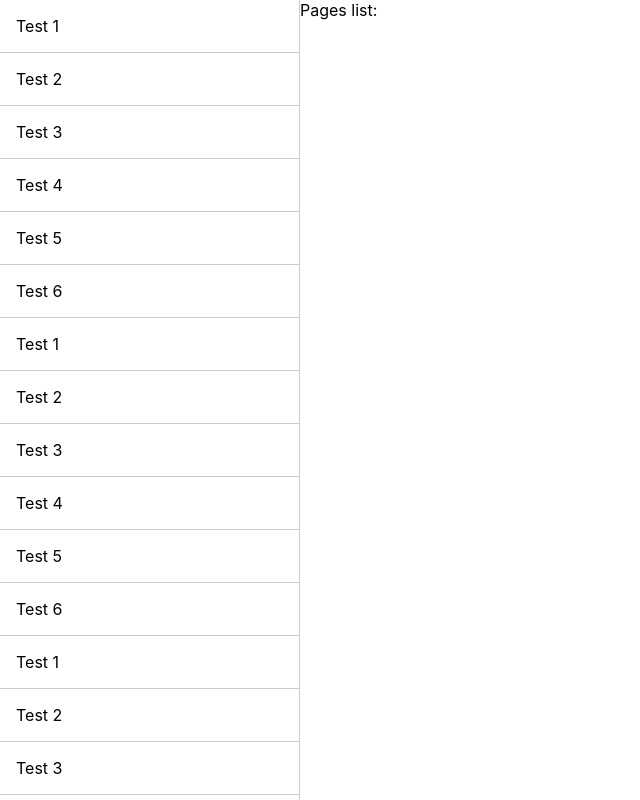
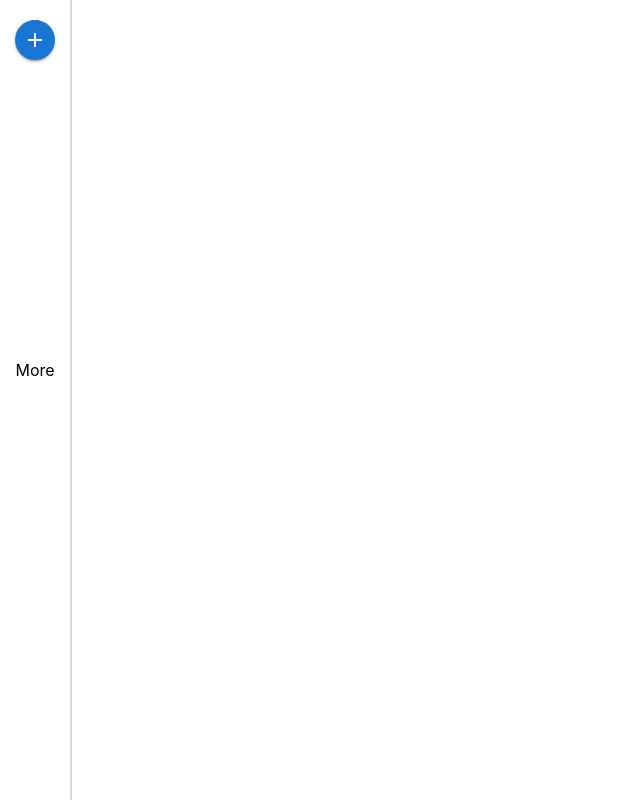
Before and after one commit to alex-faryna/ColorFULL-notes, a React (Create React App) app: page / in a window 1280 px wide. Before the commit this address led to /dashboard. Shown: the whole page, without its empty margins (0-640 px from the left). Built offline with nearby package versions, Linux system fonts and the light colour scheme.

Commit message:
added side menu

```diff
--- a/src/App.tsx
+++ b/src/App.tsx
@@ -1,8 +1,108 @@
-import React, {useEffect} from 'react';
+import React, {useEffect, useRef, useState} from 'react';
 import {useDispatch} from 'react-redux';
 import {stubDataLoaded} from "./store/task-organizer-state";
-import NavigationMenuComponent from "./components/navigation-menu/navigation-menu.component";
-import {Outlet} from "react-router-dom";
+import "./common-classes.css"
+import Button from '@mui/material/Button';
+import {Add} from "@mui/icons-material";
+
+export interface Color {
+    id: number;
+    color: string;
+}
+
+export interface ColorBubble {
+    color: Color;
+    event: MouseEvent;
+}
+
+export const COLORS = [
+    "#ff7459",
+    "#81d26e",
+    "#5678ff",
+    "#fdbc59",
+    "#fdf375",
+    "#424242"
+];
+
+export const THEME_COLORS = COLORS.map((color, id) => ({id, color}));
+
+export const getContrastColor = (hex: string) => {
+    hex = hex.charAt(0) === "#" ? hex.substring(1,7) : hex;
+    const colorBrightness = hexToCol(hex, 0, 299) + hexToCol(hex, 2, 587) + hexToCol(hex, 4, 114);
+    return colorBrightness > 130000 ? "#000000" : "#ffffff"
+}
+
+const hexToCol = (hex: string, idx: number, mult: number): number => {
+    return parseInt(hex.substring(idx,idx + 2),16) * mult;
+}
+
+function SideMenu() {
+    const BUBBLE_FRAME_TIME = 85;
+    const rawAnimation = [
+        {transform: "translateY(0)", easing: "ease-out"},
+        ...THEME_COLORS.map((_, i) => ({
+            transform: `translateY(${20 + (i + 1) * 36}px)`,
+        })),
+    ];
+    const colors = THEME_COLORS.reverse();
+    const [showColors, setShowColors] = useState(false);
+    const bubbles = useRef<HTMLElement[]>([]);
+
+    const toggle = () => {
+        animate(!showColors);
+        setShowColors(!showColors);
+    }
+
+    const animate = (show: boolean) => {
+        const easing = showColors ? "ease-out" : 'ease-in';
+        const animation = rawAnimation.map(anim => ({...anim, easing}));
+        (showColors ? bubbles.current : bubbles.current.reverse()).forEach((bubble, i) => {
+            console.log(bubble);
+            bubble.animate(animation.slice(0, i + 2), {
+                duration: BUBBLE_FRAME_TIME * (i + 1),
+                delay: show ? 0 : BUBBLE_FRAME_TIME * (bubbles.current.length - i),
+                fill: "forwards",
+                direction: show ? "normal" : "reverse",
+            });
+        });
+        bubbles.current = [];
+    }
+
+    return <div className='side-menu'>
+        <div className='flex-column relative'>
+            <Button variant='contained' className="z1" onClick={toggle}>
+                <Add />
+            </Button>
+            {
+                colors.map(color => <div key={color.id}
+                                         ref={elem => elem ? bubbles.current.push(elem!) : null}
+                                         className="color-bubble absolute pointer"
+                                         style={{ background: color.color }}>
+
+                </div>)
+            }
+            <span className="test">More</span>
+        </div>
+    </div>
+}
+
+{
+    /*
+    <div class="flex-column relative">
+      <button mat-mini-fab class="z1" (click)="showColors = !showColors; animateBubbles(showColors)">
+        <mat-icon>add</mat-icon>
+      </button>
+      <div *ngFor="let color of colors" #colorBubble
+           class="color-bubble absolute pointer"
+           [style.background]="color.color"
+           (click)="bubbleClicked(color, $event)"
+      ></div>
+      <span class="test" (click)="more()">More</span>
+    </div>
+
+     */
+}
+
 
 function App() {
     const dispatch = useDispatch();
@@ -21,8 +121,16 @@ function App() {
     ]
 
     return <>
-        <NavigationMenuComponent items={navigationItems} />
-        <Outlet />
+        <SideMenu />
+        {
+            /*
+             <app-side-menu (bubbleClick)="addNote($event)"></app-side-menu>
+        <app-notes-list class="notes"></app-notes-list>
+        <div #bubble class="bubble-container">
+            <div class="bubble"></div>
+    </div>
+             */
+        }
     </>
 }
 
--- /dev/null
+++ b/src/common-classes.css
@@ -0,0 +1,69 @@
+.relative {
+    position: relative;
+}
+
+.z1 {
+    z-index: 1;
+}
+
+.z0 {
+    z-index: 0;
+}
+
+.z-1 {
+    z-index: -1;
+}
+
+.circle {
+    border-radius: 50%;
+}
+
+.no-pointer {
+    pointer-events: none;
+}
+
+.no-select {
+    user-select: none;
+}
+
+.visible {
+    visibility: visible;
+}
+
+.hidden {
+    visibility: hidden;
+}
+
+.removed {
+    display: none;
+}
+
+.pointer {
+    cursor: pointer;
+}
+
+.absolute {
+    position: absolute;
+}
+
+.fixed {
+    position: fixed;
+}
+
+.block {
+    display: block;
+}
+
+.flex {
+    display: flex;
+}
+
+.flex-column {
+    display: flex;
+    flex-direction: column;
+    align-items: center;
+}
+
+.flex-align-start {
+    align-items: flex-start;
+}
--- a/src/index.css
+++ b/src/index.css
@@ -33,62 +33,56 @@ code {
     monospace;
 }
 
-.relative {
-  position: relative;
+.notes {
+  z-index: 10;
 }
 
-.row {
-  display: flex;
-  align-items: center;
+.bubble-container {
+  z-index: 5;
+  position: fixed;
+  transform: translate(0, 0);
 }
 
-.column {
+.bubble {
+  opacity: 0;
+  pointer-events: none;
+  border-radius: 50%;
+  border: 1.5px solid rgba(0,0,0,0.25);
+  width: 20px;
+  aspect-ratio: 1;
+  transform: translate(0, 0);
+}
+
+.color-bubble {
+  border-radius: 50%;
+  border: 1.5px solid rgba(0,0,0,0.25);
+  width: 20px;
+  aspect-ratio: 1;
+}
+
+.side-menu {
+  border-right: 2px solid rgba(0,0,0,0.15);
   display: flex;
   flex-direction: column;
   align-items: center;
+  padding: 20px 15px;
+  gap: 15px;
+  user-select: none;
 }
 
-.column-stretch {
-  display: flex;
-  flex-direction: column;
-  align-items: stretch;
-}
-
-.pointer {
+.test {
+  margin-top: 300px;
   cursor: pointer;
 }
 
-.no-select {
-  user-select: none;
+.side-menu .MuiButton-root {
+  min-width: 0;
+  aspect-ratio: 1;
+  width: 40px;
+  border-radius: 50%;
+  padding: 0;
+  display: flex;
+  flex-direction: column;
+  align-items: center;
+  justify-content: center;
 }
-
-.w-full {
-  width: 100%;
-}
-
-.radius-6 {
-  border-radius: 6px;
-}
-
-.p-1 {
-  padding: 1rem;
-}
-
-.p-2 {
-  padding: 1.5rem;
-}
-
-.border {
-  border: 1px solid #ccc;
-}
-
-.container {
-  min-height: 0;
-  min-width: 0;
-}
-
-/* widgets  */
-.widget-container {
-  width: 100%;
-  height: 100%;
-}
--- a/src/index.tsx
+++ b/src/index.tsx
@@ -5,45 +5,12 @@ import reportWebVitals from './reportWebVitals';
 import App from './App';
 import {Provider} from "react-redux";
 import store from './store/index';
-import {createBrowserRouter, createRoutesFromElements, redirect, Route, RouterProvider} from "react-router-dom";
-import SprintExamplePage from "./pages/sprint-example.page";
-import ProfilePage from "./pages/profile.page";
-import {RoutesConfig} from "./routesConfig";
-import PagesPage from "./pages/pages.page";
-import CustomPage from "./pages/custom.page";
 
-const redirectFn = (to: string) => () => redirect(to);
-
-const router = createBrowserRouter(
-    createRoutesFromElements(
-        <Route path="/" Component={App}>
-            <Route path={RoutesConfig.dashboard} Component={PagesPage} />
-            <Route path={RoutesConfig.sprintExamplePage} Component={SprintExamplePage} />
-            <Route path={RoutesConfig.page} Component={CustomPage} />
-            <Route path="profile" Component={ProfilePage}>
-                <Route path="*" loader={redirectFn("") }></Route>
-            </Route>
-            <Route path="settings" Component={ProfilePage} />
-            <Route path="config" Component={ProfilePage}>
-            </Route>
-            <Route path="/" loader={redirectFn(RoutesConfig.dashboard) } />
-            <Route path="*" loader={redirectFn(RoutesConfig.dashboard) } />
-        </Route>
-    )
-);
-
-// mb in home we can have in loader to check if this page exists
-
-// home - list of pages
-// home/:pageId
-
-// config - kinda like dictionary
-// config/:entityId - config specific entity??x
 
 const root = ReactDOM.createRoot(document.getElementById('root')!);
 root.render(
     <Provider store={store}>
-        <RouterProvider router={router} />
+        <App />
     </Provider>
 );
 
```
